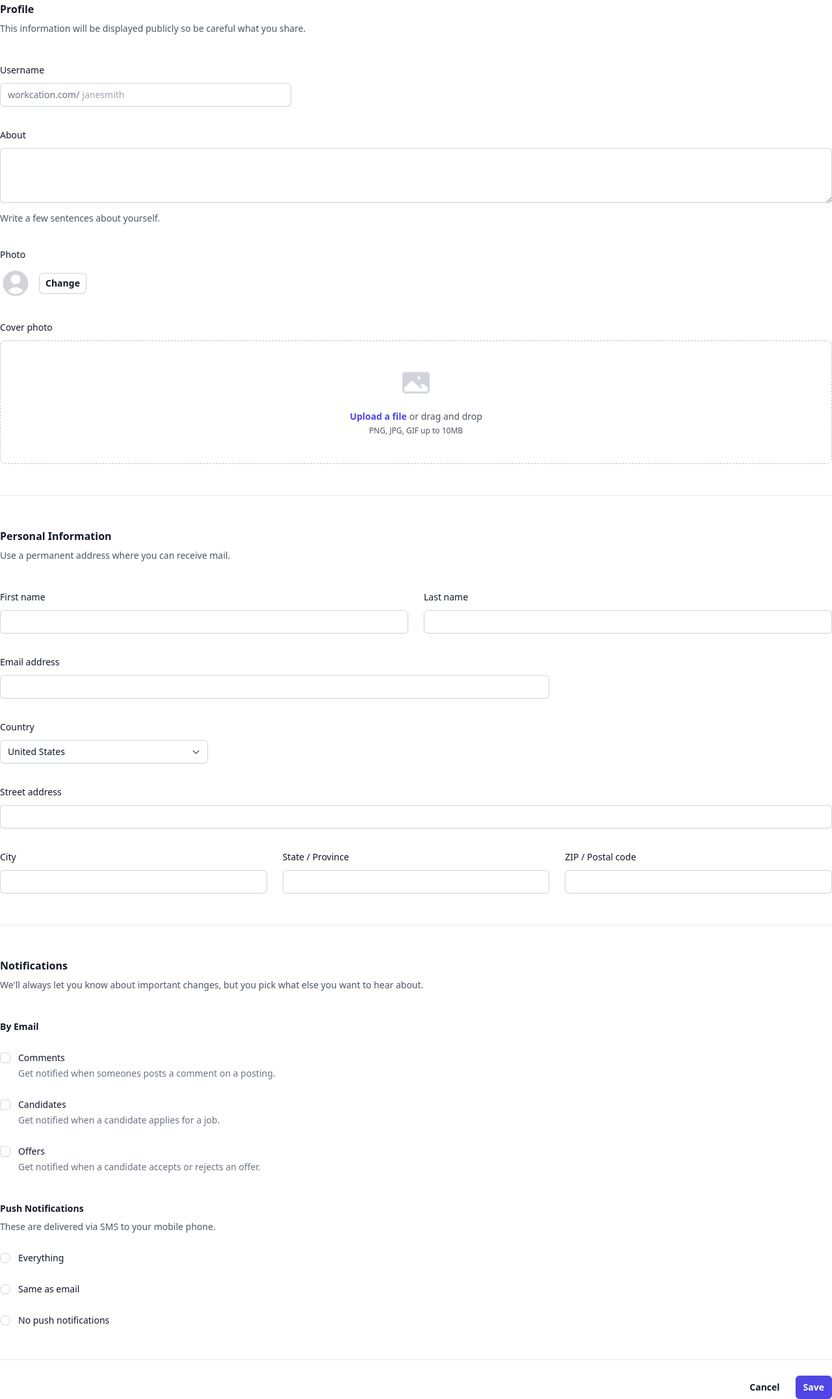
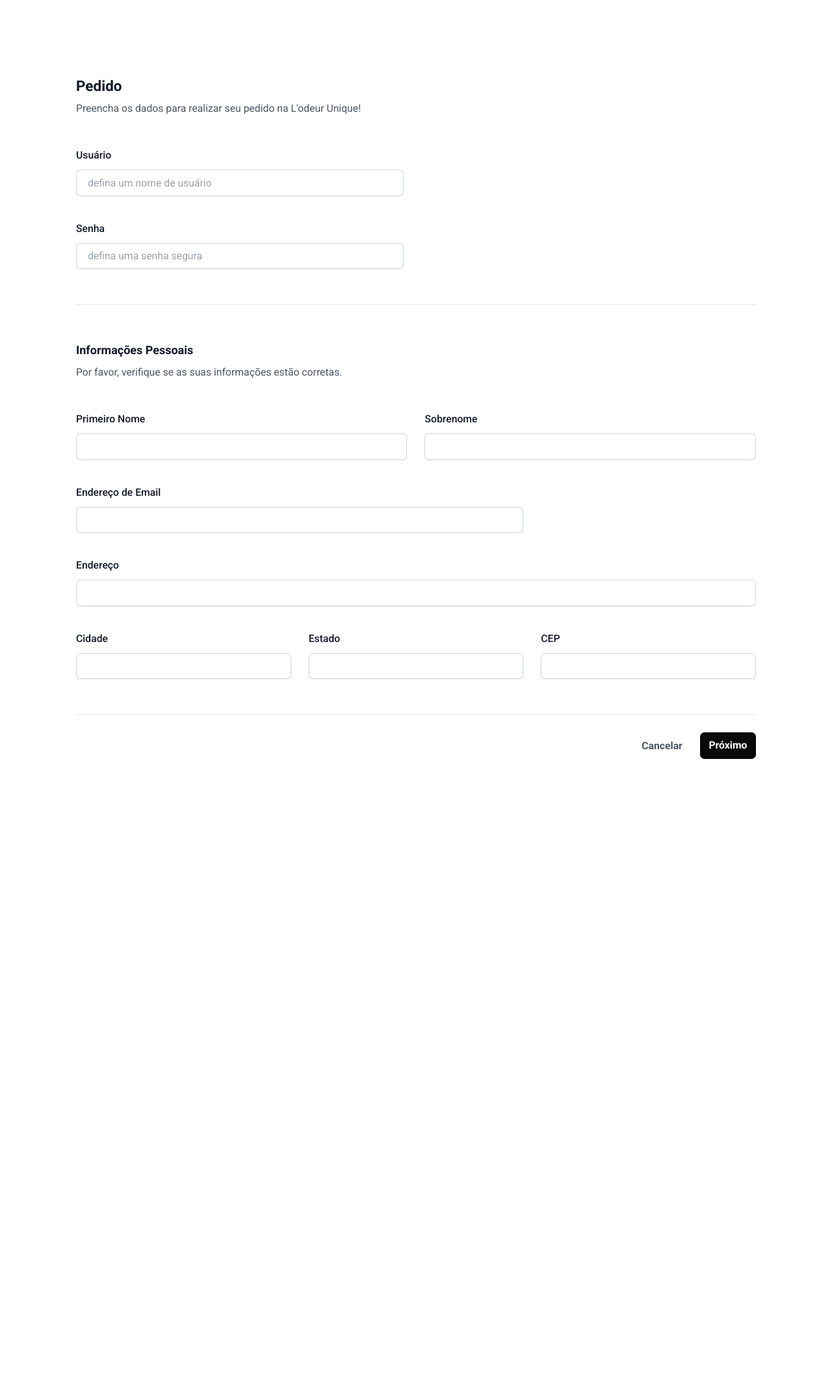
Before and after one commit to annavitoriasm/LodeurUniquePIE2, a PHP site: page /src/pages/login.html in a window 1280 px wide. Shown: the whole page at 65% size. After the commit the page ends 1168 px from the top, so only its background shows below. Run offline with PHP 8.4, Linux system fonts and the light colour scheme.

Commit message:
Formulário inicial

```diff
--- a/src/css/login.css
+++ b/src/css/login.css
@@ -0,0 +1,39 @@
+@import url("https://fonts.googleapis.com/css2?family=Roboto:wght@400;500;700&display=swap");
+
+body {
+    font-family: Roboto;
+}
+
+* {
+    font-family: Roboto;
+    margin: 0;
+    padding: 0;
+    text-decoration: none;
+    box-sizing: border-box;
+    text-decoration: none;
+    outline: none;
+    border: none;
+    transition: all .2s linear;
+}
+
+html {
+    font-size: 18px;
+    overflow-x: hidden;
+    scroll-behavior: smooth;
+    scroll-padding-top: 7rem;
+}
+
+html::-webkit-scrollbar-track {
+    font-size: 62.5%;
+    background: transparent;
+}
+
+html::-webkit-scrollbar {
+    font-size: 62.5%;
+    width: 1rem;
+}
+
+html::-webkit-scrollbar-thumb {
+    font-size: 62.5%;
+    background: #222;
+}
--- a/src/css/output.css
+++ b/src/css/output.css
@@ -749,29 +749,12 @@ select {
   outline: 1px auto -webkit-focus-ring-color;
 }
 
-.sr-only {
-  position: absolute;
-  width: 1px;
-  height: 1px;
-  padding: 0;
-  margin: -1px;
-  overflow: hidden;
-  clip: rect(0, 0, 0, 0);
-  white-space: nowrap;
-  border-width: 0;
-}
-
-.relative {
-  position: relative;
-}
-
 .col-span-full {
   grid-column: 1 / -1;
 }
 
-.mx-auto {
-  margin-left: auto;
-  margin-right: auto;
+.m-16 {
+  margin: 4rem;
 }
 
 .mt-1 {
@@ -784,14 +767,6 @@ select {
 
 .mt-2 {
   margin-top: 0.5rem;
-}
-
-.mt-3 {
-  margin-top: 0.75rem;
-}
-
-.mt-4 {
-  margin-top: 1rem;
 }
 
 .mt-6 {
@@ -814,42 +789,12 @@ select {
   display: grid;
 }
 
-.h-12 {
-  height: 3rem;
-}
-
-.h-4 {
-  height: 1rem;
-}
-
-.h-6 {
-  height: 1.5rem;
-}
-
-.w-12 {
-  width: 3rem;
-}
-
-.w-4 {
-  width: 1rem;
-}
-
 .w-full {
   width: 100%;
 }
 
 .flex-1 {
   flex: 1 1 0%;
-}
-
-.cursor-pointer {
-  cursor: pointer;
-}
-
-.select-none {
-  -webkit-user-select: none;
-     -moz-user-select: none;
-          user-select: none;
 }
 
 .grid-cols-1 {
@@ -864,15 +809,6 @@ select {
   justify-content: flex-end;
 }
 
-.justify-center {
-  justify-content: center;
-}
-
-.gap-x-3 {
-  -moz-column-gap: 0.75rem;
-       column-gap: 0.75rem;
-}
-
 .gap-x-6 {
   -moz-column-gap: 1.5rem;
        column-gap: 1.5rem;
@@ -882,38 +818,14 @@ select {
   row-gap: 2rem;
 }
 
-.space-y-10 > :not([hidden]) ~ :not([hidden]) {
-  --tw-space-y-reverse: 0;
-  margin-top: calc(2.5rem * calc(1 - var(--tw-space-y-reverse)));
-  margin-bottom: calc(2.5rem * var(--tw-space-y-reverse));
-}
-
 .space-y-12 > :not([hidden]) ~ :not([hidden]) {
   --tw-space-y-reverse: 0;
   margin-top: calc(3rem * calc(1 - var(--tw-space-y-reverse)));
   margin-bottom: calc(3rem * var(--tw-space-y-reverse));
 }
 
-.space-y-6 > :not([hidden]) ~ :not([hidden]) {
-  --tw-space-y-reverse: 0;
-  margin-top: calc(1.5rem * calc(1 - var(--tw-space-y-reverse)));
-  margin-bottom: calc(1.5rem * var(--tw-space-y-reverse));
-}
-
-.rounded {
-  border-radius: 0.25rem;
-}
-
-.rounded-lg {
-  border-radius: 0.5rem;
-}
-
 .rounded-md {
   border-radius: 0.375rem;
-}
-
-.border {
-  border-width: 1px;
 }
 
 .border-0 {
@@ -924,40 +836,21 @@ select {
   border-bottom-width: 1px;
 }
 
-.border-dashed {
-  border-style: dashed;
-}
-
-.border-gray-300 {
-  --tw-border-opacity: 1;
-  border-color: rgb(209 213 219 / var(--tw-border-opacity));
-}
-
 .border-gray-900\/10 {
   border-color: rgb(17 24 39 / 0.1);
-}
-
-.border-gray-900\/25 {
-  border-color: rgb(17 24 39 / 0.25);
-}
-
-.bg-indigo-600 {
-  --tw-bg-opacity: 1;
-  background-color: rgb(79 70 229 / var(--tw-bg-opacity));
 }
 
 .bg-transparent {
   background-color: transparent;
 }
 
-.bg-white {
+.bg-zinc-950 {
   --tw-bg-opacity: 1;
-  background-color: rgb(255 255 255 / var(--tw-bg-opacity));
+  background-color: rgb(9 9 11 / var(--tw-bg-opacity));
 }
 
-.px-2\.5 {
-  padding-left: 0.625rem;
-  padding-right: 0.625rem;
+.p-10 {
+  padding: 2.5rem;
 }
 
 .px-3 {
@@ -965,19 +858,9 @@ select {
   padding-right: 0.75rem;
 }
 
-.px-6 {
-  padding-left: 1.5rem;
-  padding-right: 1.5rem;
-}
-
 .py-1\.5 {
   padding-top: 0.375rem;
   padding-bottom: 0.375rem;
-}
-
-.py-10 {
-  padding-top: 2.5rem;
-  padding-bottom: 2.5rem;
 }
 
 .py-2 {
@@ -989,16 +872,8 @@ select {
   padding-bottom: 3rem;
 }
 
-.pl-1 {
-  padding-left: 0.25rem;
-}
-
-.pl-3 {
-  padding-left: 0.75rem;
-}
-
-.text-center {
-  text-align: center;
+.pl-4 {
+  padding-left: 1rem;
 }
 
 .text-base\/7 {
@@ -1016,9 +891,19 @@ select {
   line-height: 1.5rem;
 }
 
-.text-xs\/5 {
-  font-size: 0.75rem;
-  line-height: 1.25rem;
+.text-base\/9 {
+  font-size: 1rem;
+  line-height: 2.25rem;
+}
+
+.text-base\/10 {
+  font-size: 1rem;
+  line-height: 2.5rem;
+}
+
+.text-xl {
+  font-size: 1.25rem;
+  line-height: 1.75rem;
 }
 
 .font-medium {
@@ -1027,16 +912,6 @@ select {
 
 .font-semibold {
   font-weight: 600;
-}
-
-.text-gray-300 {
-  --tw-text-opacity: 1;
-  color: rgb(209 213 219 / var(--tw-text-opacity));
-}
-
-.text-gray-500 {
-  --tw-text-opacity: 1;
-  color: rgb(107 114 128 / var(--tw-text-opacity));
 }
 
 .text-gray-600 {
@@ -1049,14 +924,14 @@ select {
   color: rgb(17 24 39 / var(--tw-text-opacity));
 }
 
-.text-indigo-600 {
-  --tw-text-opacity: 1;
-  color: rgb(79 70 229 / var(--tw-text-opacity));
-}
-
 .text-white {
   --tw-text-opacity: 1;
   color: rgb(255 255 255 / var(--tw-text-opacity));
+}
+
+.text-gray-800 {
+  --tw-text-opacity: 1;
+  color: rgb(31 41 55 / var(--tw-text-opacity));
 }
 
 .shadow-sm {
@@ -1089,6 +964,12 @@ select {
   filter: var(--tw-blur) var(--tw-brightness) var(--tw-contrast) var(--tw-grayscale) var(--tw-hue-rotate) var(--tw-invert) var(--tw-saturate) var(--tw-sepia) var(--tw-drop-shadow);
 }
 
+.transition-all {
+  transition-property: all;
+  transition-timing-function: cubic-bezier(0.4, 0, 0.2, 1);
+  transition-duration: 150ms;
+}
+
 .placeholder\:text-gray-400::-moz-placeholder {
   --tw-text-opacity: 1;
   color: rgb(156 163 175 / var(--tw-text-opacity));
@@ -1196,17 +1088,8 @@ select {
     max-width: 28rem;
   }
 
-  .sm\:max-w-xs {
-    max-width: 20rem;
-  }
-
   .sm\:grid-cols-6 {
     grid-template-columns: repeat(6, minmax(0, 1fr));
-  }
-
-  .sm\:text-sm {
-    font-size: 0.875rem;
-    line-height: 1.25rem;
   }
 
   .sm\:text-sm\/6 {
--- a/src/pages/login.html
+++ b/src/pages/login.html
@@ -1,62 +1,41 @@
 <!DOCTYPE html>
 <html lang="en">
+
 <head>
   <meta charset="UTF-8">
   <meta name="viewport" content="width=device-width, initial-scale=1.0">
   <title>L'odeur Unique | Login</title>
+  <link rel="stylesheet" href="../css/login.css">
   <link rel="stylesheet" href="../css/output.css">
 </head>
+
 <body>
-    <form>
+  <form class="m-16 p-10">
     <div class="space-y-12">
       <div class="border-b border-gray-900/10 pb-12">
-            <h2 class="text-base/7 font-semibold text-gray-900">Profile</h2>
-            <p class="mt-1 text-sm/6 text-gray-600">This information will be displayed publicly so be careful what you share.</p>
+        <h2 class="text-xl font-semibold text-gray-900">Pedido</h2>
+        <p class="mt-1 text-sm/6 text-gray-600">Preencha os dados para realizar seu pedido na L'odeur Unique!</p>
 
         <div class="mt-10 grid grid-cols-1 gap-x-6 gap-y-8 sm:grid-cols-6">
           <div class="sm:col-span-4">
-                <label for="username" class="block text-sm/6 font-medium text-gray-900">Username</label>
+            <label for="username" class="block text-sm/6 font-medium text-gray-900">Usuário</label>
             <div class="mt-2">
-                  <div class="flex rounded-md shadow-sm ring-1 ring-inset ring-gray-300 focus-within:ring-2 focus-within:ring-inset focus-within:ring-indigo-600 sm:max-w-md">
-                    <span class="flex select-none items-center pl-3 text-gray-500 sm:text-sm">workcation.com/</span>
-                    <input type="text" name="username" id="username" autocomplete="username" class="block flex-1 border-0 bg-transparent py-1.5 pl-1 text-gray-900 placeholder:text-gray-400 focus:ring-0 sm:text-sm/6" placeholder="janesmith">
+              <div
+                class="flex rounded-md shadow-sm ring-1 ring-inset ring-gray-300 focus-within:ring-2 focus-within:ring-inset focus-within:ring-zinc-950 sm:max-w-md">
+                <input type="text" name="username" id="username" autocomplete="username"
+                  class="block flex-1 border-0 bg-transparent py-1.5 pl-4 text-gray-900 placeholder:text-gray-400 focus:ring-0 sm:text-sm/6"
+                  placeholder="defina um nome de usuário">
               </div>
             </div>
           </div>
-
-              <div class="col-span-full">
-                <label for="about" class="block text-sm/6 font-medium text-gray-900">About</label>
+          <div class="sm:col-span-4">
+            <label for="username" class="block text-sm/6 font-medium text-gray-900">Senha</label>
             <div class="mt-2">
-                  <textarea id="about" name="about" rows="3" class="block w-full rounded-md border-0 py-1.5 text-gray-900 shadow-sm ring-1 ring-inset ring-gray-300 placeholder:text-gray-400 focus:ring-2 focus:ring-inset focus:ring-indigo-600 sm:text-sm/6"></textarea>
-                </div>
-                <p class="mt-3 text-sm/6 text-gray-600">Write a few sentences about yourself.</p>
-              </div>
-
-              <div class="col-span-full">
-                <label for="photo" class="block text-sm/6 font-medium text-gray-900">Photo</label>
-                <div class="mt-2 flex items-center gap-x-3">
-                  <svg class="h-12 w-12 text-gray-300" viewBox="0 0 24 24" fill="currentColor" aria-hidden="true" data-slot="icon">
-                    <path fill-rule="evenodd" d="M18.685 19.097A9.723 9.723 0 0 0 21.75 12c0-5.385-4.365-9.75-9.75-9.75S2.25 6.615 2.25 12a9.723 9.723 0 0 0 3.065 7.097A9.716 9.716 0 0 0 12 21.75a9.716 9.716 0 0 0 6.685-2.653Zm-12.54-1.285A7.486 7.486 0 0 1 12 15a7.486 7.486 0 0 1 5.855 2.812A8.224 8.224 0 0 1 12 20.25a8.224 8.224 0 0 1-5.855-2.438ZM15.75 9a3.75 3.75 0 1 1-7.5 0 3.75 3.75 0 0 1 7.5 0Z" clip-rule="evenodd" />
-                  </svg>
-                  <button type="button" class="rounded-md bg-white px-2.5 py-1.5 text-sm font-semibold text-gray-900 shadow-sm ring-1 ring-inset ring-gray-300 hover:bg-gray-50">Change</button>
-                </div>
-              </div>
-
-              <div class="col-span-full">
-                <label for="cover-photo" class="block text-sm/6 font-medium text-gray-900">Cover photo</label>
-                <div class="mt-2 flex justify-center rounded-lg border border-dashed border-gray-900/25 px-6 py-10">
-                  <div class="text-center">
-                    <svg class="mx-auto h-12 w-12 text-gray-300" viewBox="0 0 24 24" fill="currentColor" aria-hidden="true" data-slot="icon">
-                      <path fill-rule="evenodd" d="M1.5 6a2.25 2.25 0 0 1 2.25-2.25h16.5A2.25 2.25 0 0 1 22.5 6v12a2.25 2.25 0 0 1-2.25 2.25H3.75A2.25 2.25 0 0 1 1.5 18V6ZM3 16.06V18c0 .414.336.75.75.75h16.5A.75.75 0 0 0 21 18v-1.94l-2.69-2.689a1.5 1.5 0 0 0-2.12 0l-.88.879.97.97a.75.75 0 1 1-1.06 1.06l-5.16-5.159a1.5 1.5 0 0 0-2.12 0L3 16.061Zm10.125-7.81a1.125 1.125 0 1 1 2.25 0 1.125 1.125 0 0 1-2.25 0Z" clip-rule="evenodd" />
-                    </svg>
-                    <div class="mt-4 flex text-sm/6 text-gray-600">
-                      <label for="file-upload" class="relative cursor-pointer rounded-md bg-white font-semibold text-indigo-600 focus-within:outline-none focus-within:ring-2 focus-within:ring-indigo-600 focus-within:ring-offset-2 hover:text-indigo-500">
-                        <span>Upload a file</span>
-                        <input id="file-upload" name="file-upload" type="file" class="sr-only">
-                      </label>
-                      <p class="pl-1">or drag and drop</p>
-                    </div>
-                    <p class="text-xs/5 text-gray-600">PNG, JPG, GIF up to 10MB</p>
+              <div
+                class="flex rounded-md shadow-sm ring-1 ring-inset ring-gray-300 focus-within:ring-2 focus-within:ring-inset focus-within:ring-zinc-950 sm:max-w-md">
+                <input type="password" name="username" id="username" autocomplete="username"
+                  class="block flex-1 border-0 bg-transparent py-1.5 pl-4 text-gray-900 placeholder:text-gray-400 focus:ring-0 sm:text-sm/6"
+                  placeholder="defina uma senha segura">
               </div>
             </div>
           </div>
@@ -64,135 +43,76 @@
       </div>
 
       <div class="border-b border-gray-900/10 pb-12">
-            <h2 class="text-base/7 font-semibold text-gray-900">Personal Information</h2>
-            <p class="mt-1 text-sm/6 text-gray-600">Use a permanent address where you can receive mail.</p>
+        <h2 class="text-base/7 font-semibold text-gray-900">Informações Pessoais</h2>
+        <p class="mt-1 text-sm/6 text-gray-600">Por favor, verifique se as suas informações estão corretas.</p>
 
         <div class="mt-10 grid grid-cols-1 gap-x-6 gap-y-8 sm:grid-cols-6">
           <div class="sm:col-span-3">
-                <label for="first-name" class="block text-sm/6 font-medium text-gray-900">First name</label>
+            <label for="first-name" class="block text-sm/6 font-medium text-gray-900">Primeiro Nome</label>
             <div class="mt-2">
-                  <input type="text" name="first-name" id="first-name" autocomplete="given-name" class="block w-full rounded-md border-0 py-1.5 text-gray-900 shadow-sm ring-1 ring-inset ring-gray-300 placeholder:text-gray-400 focus:ring-2 focus:ring-inset focus:ring-indigo-600 sm:text-sm/6">
+              <input type="text" name="first-name" id="first-name" autocomplete="given-name"
+                class="block w-full rounded-md border-0 py-1.5 text-gray-900 shadow-sm ring-1 ring-inset ring-gray-300 placeholder:text-gray-400 focus:ring-2 focus:ring-inset focus:ring-zinc-950 sm:text-sm/6">
             </div>
           </div>
 
           <div class="sm:col-span-3">
-                <label for="last-name" class="block text-sm/6 font-medium text-gray-900">Last name</label>
+            <label for="last-name" class="block text-sm/6 font-medium text-gray-900">Sobrenome</label>
             <div class="mt-2">
-                  <input type="text" name="last-name" id="last-name" autocomplete="family-name" class="block w-full rounded-md border-0 py-1.5 text-gray-900 shadow-sm ring-1 ring-inset ring-gray-300 placeholder:text-gray-400 focus:ring-2 focus:ring-inset focus:ring-indigo-600 sm:text-sm/6">
+              <input type="text" name="last-name" id="last-name" autocomplete="family-name"
+                class="block w-full rounded-md border-0 py-1.5 text-gray-900 shadow-sm ring-1 ring-inset ring-gray-300 placeholder:text-gray-400 focus:ring-2 focus:ring-inset focus:ring-zinc-950 sm:text-sm/6">
             </div>
           </div>
 
           <div class="sm:col-span-4">
-                <label for="email" class="block text-sm/6 font-medium text-gray-900">Email address</label>
+            <label for="email" class="block text-sm/6 font-medium text-gray-900">Endereço de Email</label>
             <div class="mt-2">
-                  <input id="email" name="email" type="email" autocomplete="email" class="block w-full rounded-md border-0 py-1.5 text-gray-900 shadow-sm ring-1 ring-inset ring-gray-300 placeholder:text-gray-400 focus:ring-2 focus:ring-inset focus:ring-indigo-600 sm:text-sm/6">
-                </div>
-              </div>
-
-              <div class="sm:col-span-3">
-                <label for="country" class="block text-sm/6 font-medium text-gray-900">Country</label>
-                <div class="mt-2">
-                  <select id="country" name="country" autocomplete="country-name" class="block w-full rounded-md border-0 py-1.5 text-gray-900 shadow-sm ring-1 ring-inset ring-gray-300 focus:ring-2 focus:ring-inset focus:ring-indigo-600 sm:max-w-xs sm:text-sm/6">
-                    <option>United States</option>
-                    <option>Canada</option>
-                    <option>Mexico</option>
-                  </select>
+              <input id="email" name="email" type="email" autocomplete="email"
+                class="block w-full rounded-md border-0 py-1.5 text-gray-900 shadow-sm ring-1 ring-inset ring-gray-300 placeholder:text-gray-400 focus:ring-2 focus:ring-inset focus:ring-zinc-950 sm:text-sm/6">
             </div>
           </div>
 
           <div class="col-span-full">
-                <label for="street-address" class="block text-sm/6 font-medium text-gray-900">Street address</label>
+            <label for="street-address" class="block text-sm/6 font-medium text-gray-900">Endereço</label>
             <div class="mt-2">
-                  <input type="text" name="street-address" id="street-address" autocomplete="street-address" class="block w-full rounded-md border-0 py-1.5 text-gray-900 shadow-sm ring-1 ring-inset ring-gray-300 placeholder:text-gray-400 focus:ring-2 focus:ring-inset focus:ring-indigo-600 sm:text-sm/6">
+              <input type="text" name="street-address" id="street-address" autocomplete="street-address"
+                class="block w-full rounded-md border-0 py-1.5 text-gray-900 shadow-sm ring-1 ring-inset ring-gray-300 placeholder:text-gray-400 focus:ring-2 focus:ring-inset focus:ring-zinc-950 sm:text-sm/6">
             </div>
           </div>
 
           <div class="sm:col-span-2 sm:col-start-1">
-                <label for="city" class="block text-sm/6 font-medium text-gray-900">City</label>
+            <label for="city" class="block text-sm/6 font-medium text-gray-900">Cidade</label>
             <div class="mt-2">
-                  <input type="text" name="city" id="city" autocomplete="address-level2" class="block w-full rounded-md border-0 py-1.5 text-gray-900 shadow-sm ring-1 ring-inset ring-gray-300 placeholder:text-gray-400 focus:ring-2 focus:ring-inset focus:ring-indigo-600 sm:text-sm/6">
+              <input type="text" name="city" id="city" autocomplete="address-level2"
+                class="block w-full rounded-md border-0 py-1.5 text-gray-900 shadow-sm ring-1 ring-inset ring-gray-300 placeholder:text-gray-400 focus:ring-2 focus:ring-inset focus:ring-zinc-950 sm:text-sm/6">
             </div>
           </div>
 
           <div class="sm:col-span-2">
-                <label for="region" class="block text-sm/6 font-medium text-gray-900">State / Province</label>
+            <label for="region" class="block text-sm/6 font-medium text-gray-900">Estado</label>
             <div class="mt-2">
-                  <input type="text" name="region" id="region" autocomplete="address-level1" class="block w-full rounded-md border-0 py-1.5 text-gray-900 shadow-sm ring-1 ring-inset ring-gray-300 placeholder:text-gray-400 focus:ring-2 focus:ring-inset focus:ring-indigo-600 sm:text-sm/6">
+              <input type="text" name="region" id="region" autocomplete="address-level1"
+                class="block w-full rounded-md border-0 py-1.5 text-gray-900 shadow-sm ring-1 ring-inset ring-gray-300 placeholder:text-gray-400 focus:ring-2 focus:ring-inset focus:ring-zinc-950 sm:text-sm/6">
             </div>
           </div>
 
           <div class="sm:col-span-2">
-                <label for="postal-code" class="block text-sm/6 font-medium text-gray-900">ZIP / Postal code</label>
+            <label for="postal-code" class="block text-sm/6 font-medium text-gray-900">CEP</label>
             <div class="mt-2">
-                  <input type="text" name="postal-code" id="postal-code" autocomplete="postal-code" class="block w-full rounded-md border-0 py-1.5 text-gray-900 shadow-sm ring-1 ring-inset ring-gray-300 placeholder:text-gray-400 focus:ring-2 focus:ring-inset focus:ring-indigo-600 sm:text-sm/6">
+              <input type="text" name="postal-code" id="postal-code" autocomplete="postal-code"
+                class="block w-full rounded-md border-0 py-1.5 text-gray-900 shadow-sm ring-1 ring-inset ring-gray-300 placeholder:text-gray-400 focus:ring-2 focus:ring-inset focus:ring-zinc-950 sm:text-sm/6">
+            </div>
+          </div>
         </div>
       </div>
     </div>
     </div>
 
-          <div class="border-b border-gray-900/10 pb-12">
-            <h2 class="text-base/7 font-semibold text-gray-900">Notifications</h2>
-            <p class="mt-1 text-sm/6 text-gray-600">We'll always let you know about important changes, but you pick what else you want to hear about.</p>
-
-            <div class="mt-10 space-y-10">
-              <fieldset>
-                <legend class="text-sm/6 font-semibold text-gray-900">By Email</legend>
-                <div class="mt-6 space-y-6">
-                  <div class="relative flex gap-x-3">
-                    <div class="flex h-6 items-center">
-                      <input id="comments" name="comments" type="checkbox" class="h-4 w-4 rounded border-gray-300 text-indigo-600 focus:ring-indigo-600">
-                    </div>
-                    <div class="text-sm/6">
-                      <label for="comments" class="font-medium text-gray-900">Comments</label>
-                      <p class="text-gray-500">Get notified when someones posts a comment on a posting.</p>
-                    </div>
-                  </div>
-                  <div class="relative flex gap-x-3">
-                    <div class="flex h-6 items-center">
-                      <input id="candidates" name="candidates" type="checkbox" class="h-4 w-4 rounded border-gray-300 text-indigo-600 focus:ring-indigo-600">
-                    </div>
-                    <div class="text-sm/6">
-                      <label for="candidates" class="font-medium text-gray-900">Candidates</label>
-                      <p class="text-gray-500">Get notified when a candidate applies for a job.</p>
-                    </div>
-                  </div>
-                  <div class="relative flex gap-x-3">
-                    <div class="flex h-6 items-center">
-                      <input id="offers" name="offers" type="checkbox" class="h-4 w-4 rounded border-gray-300 text-indigo-600 focus:ring-indigo-600">
-                    </div>
-                    <div class="text-sm/6">
-                      <label for="offers" class="font-medium text-gray-900">Offers</label>
-                      <p class="text-gray-500">Get notified when a candidate accepts or rejects an offer.</p>
-                    </div>
-                  </div>
-                </div>
-              </fieldset>
-              <fieldset>
-                <legend class="text-sm/6 font-semibold text-gray-900">Push Notifications</legend>
-                <p class="mt-1 text-sm/6 text-gray-600">These are delivered via SMS to your mobile phone.</p>
-                <div class="mt-6 space-y-6">
-                  <div class="flex items-center gap-x-3">
-                    <input id="push-everything" name="push-notifications" type="radio" class="h-4 w-4 border-gray-300 text-indigo-600 focus:ring-indigo-600">
-                    <label for="push-everything" class="block text-sm/6 font-medium text-gray-900">Everything</label>
-                  </div>
-                  <div class="flex items-center gap-x-3">
-                    <input id="push-email" name="push-notifications" type="radio" class="h-4 w-4 border-gray-300 text-indigo-600 focus:ring-indigo-600">
-                    <label for="push-email" class="block text-sm/6 font-medium text-gray-900">Same as email</label>
-                  </div>
-                  <div class="flex items-center gap-x-3">
-                    <input id="push-nothing" name="push-notifications" type="radio" class="h-4 w-4 border-gray-300 text-indigo-600 focus:ring-indigo-600">
-                    <label for="push-nothing" class="block text-sm/6 font-medium text-gray-900">No push notifications</label>
-                  </div>
-                </div>
-              </fieldset>
-            </div>
-          </div>
-        </div>
-
     <div class="mt-6 flex items-center justify-end gap-x-6">
-          <button type="button" class="text-sm/6 font-semibold text-gray-900">Cancel</button>
-          <button type="submit" class="rounded-md bg-indigo-600 px-3 py-2 text-sm font-semibold text-white shadow-sm hover:bg-indigo-500 focus-visible:outline focus-visible:outline-2 focus-visible:outline-offset-2 focus-visible:outline-indigo-600">Save</button>
+      <button type="button" class="text-sm/6 font-semibold text-gray-600 hover:text-gray-900">Cancelar</button>
+      <button type="submit"
+        class="rounded-md bg-zinc-950 px-3 py-2 text-sm font-semibold text-white shadow-sm transition-all hover:bg-zinc-900 focus-visible:outline focus-visible:outline-2 focus-visible:outline-offset-2 focus-visible:outline-zinc-950">Próximo</button>
     </div>
   </form>
 </body>
+
 </html>
```
Also changed, not shown: other parts of src/css/output.css (+26 -15 lines). Lines whose indentation alone changed are shown as unchanged.
